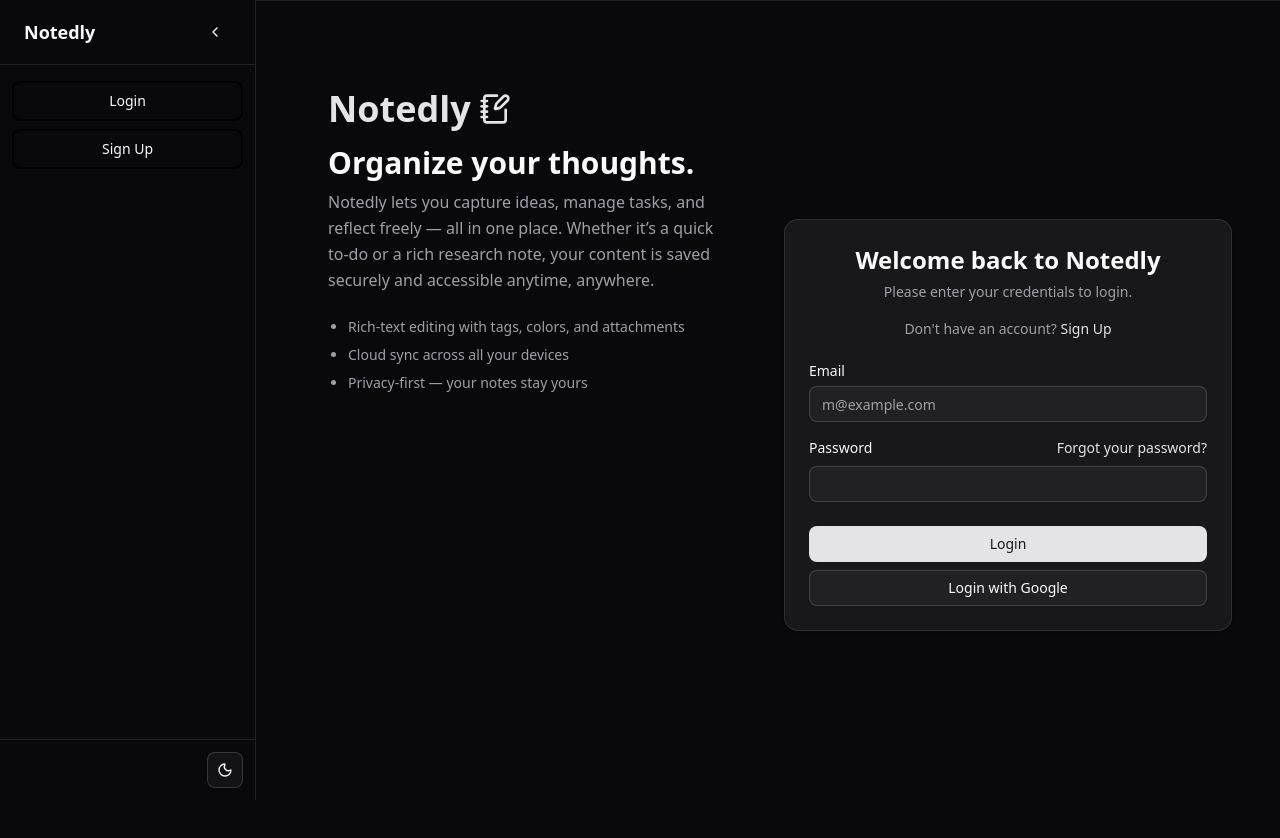
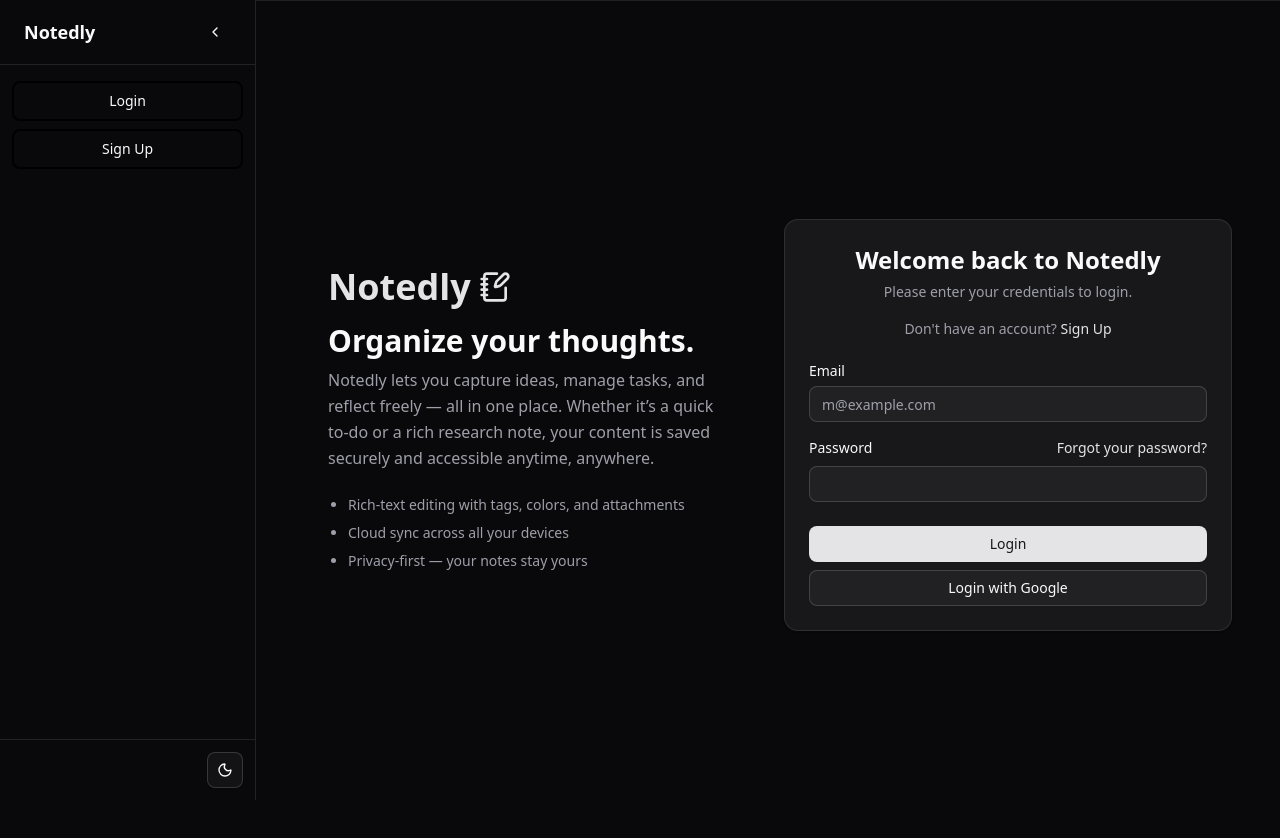
Before and after one commit to ManojKumarAchanta/notedly, a React (Vite) app in the folder client/: page /auth in a window 1280 px wide. Shown: the top 838 px of the page. Built offline with nearby package versions, Linux system fonts and the light colour scheme.

Commit message:
fixed layout issue

```diff
--- a/client/src/pages/auth/AuthContainer.jsx
+++ b/client/src/pages/auth/AuthContainer.jsx
@@ -21,7 +21,7 @@ import { PenIcon } from "lucide-react"
 import { NotebookPenIcon } from "lucide-react"
 
 const LeftSide = () => (
-    <div className="flex flex-col  hidden md:block justify-center px-10 py-16 text-foreground">
+    <div className="flex items-center hidden md:block justify-center px-10 py-16 text-foreground">
         <h1 className="text-4xl font-semibold flex items-center gap-2 text-primary mb-4">
             Notedly
             <NotebookPenIcon className="w-8 h-8 text-primary" />
@@ -68,7 +68,7 @@ function Login({ onSwitchToSignup }) {
     }
 
     return (
-        <div className="grid grid-cols-1 md:grid-cols-2 min-h-screen bg-background text-foreground">
+        <div className="grid grid-cols-1 md:grid-cols-2 min-h-screen bg-background align-center place-content-center text-foreground">
             {/* Left Side */}
             <LeftSide />
             {/* Right Side - Form */}
```
